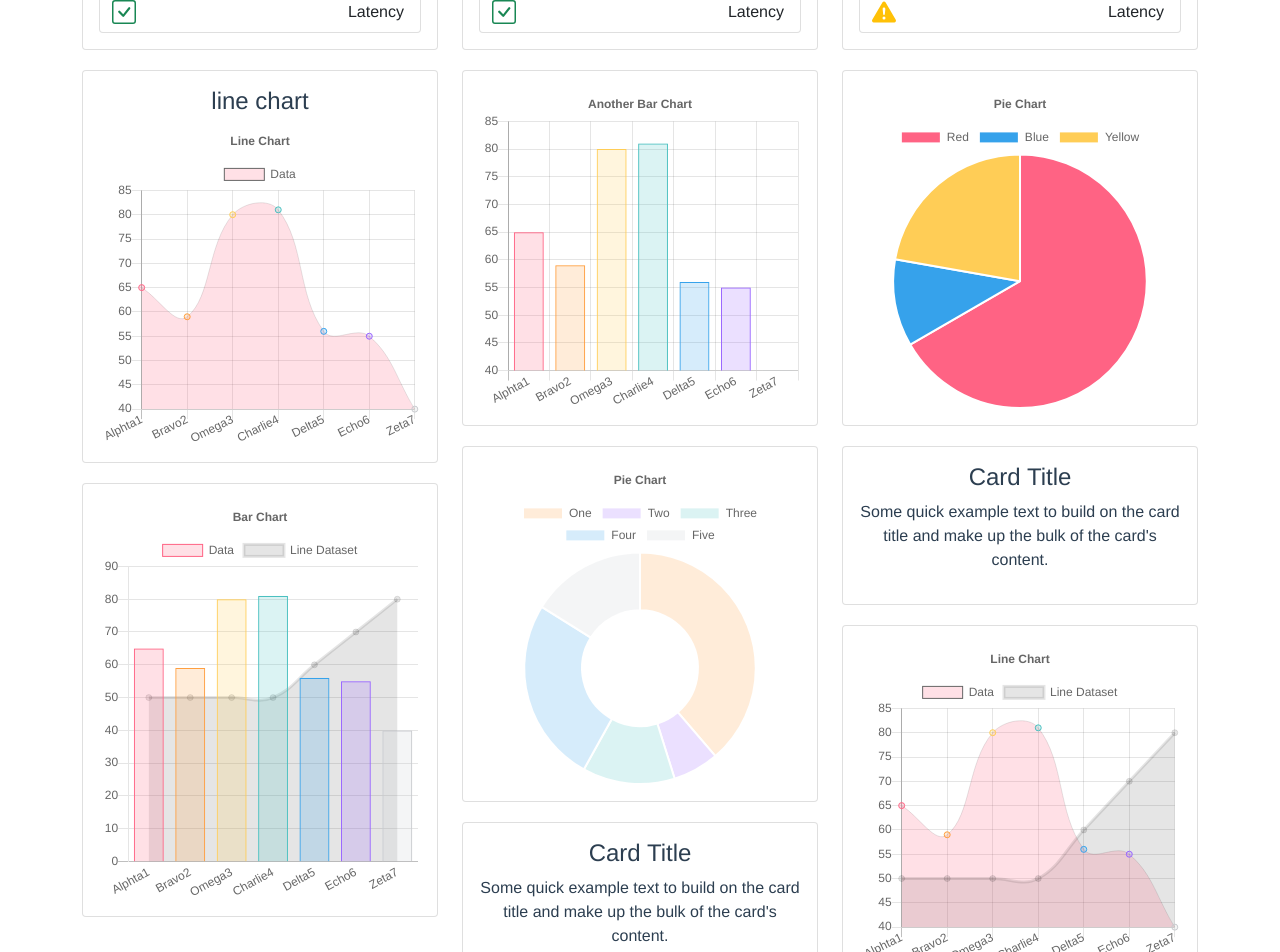
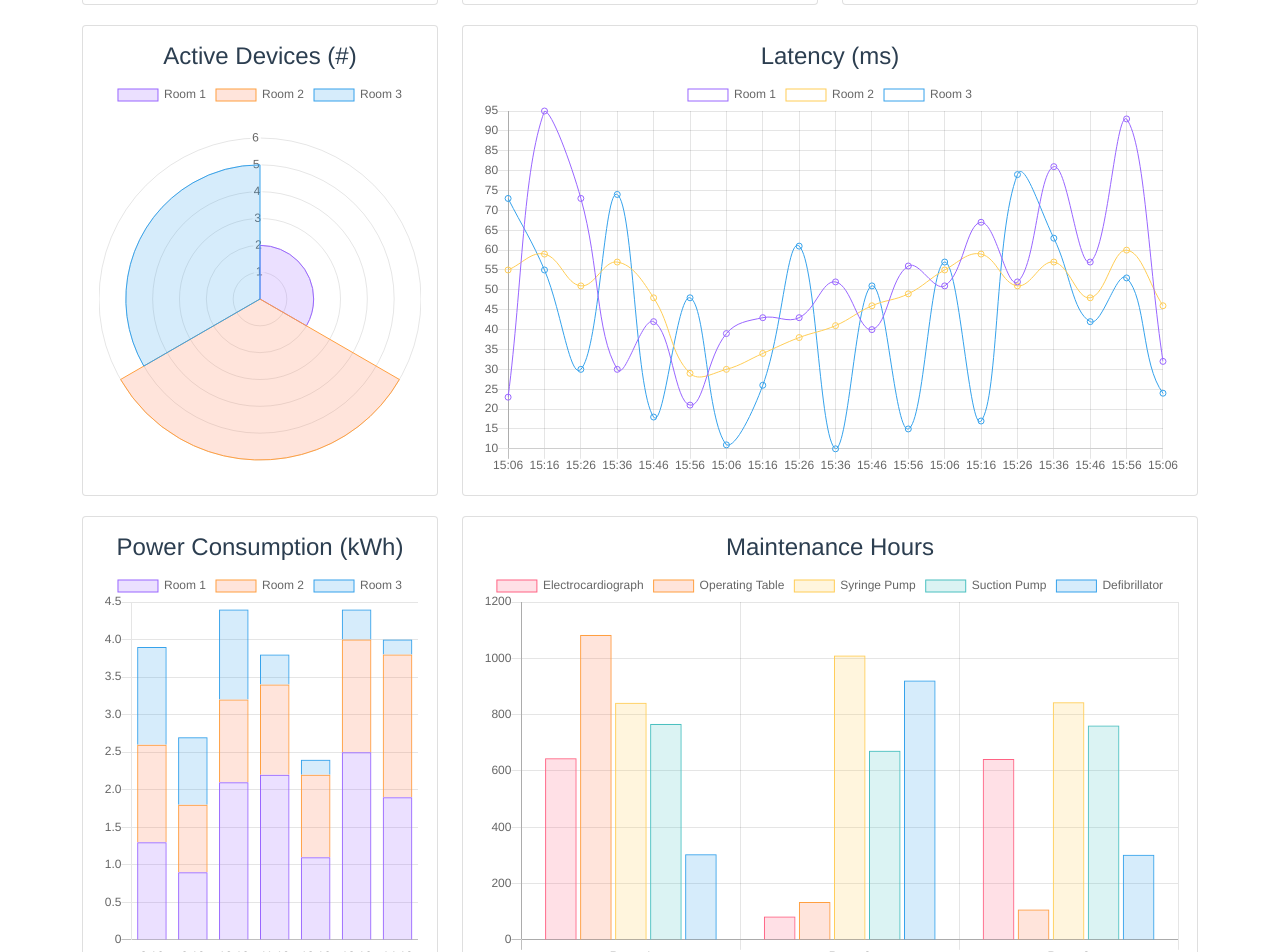
Before and after one commit to ErnoViitanen-LUT/platforms-dashboard, a Vue app: page / in a window 1280 px wide. Shown: the part 620-1572 px from the top of the page. Built offline with nearby package versions, Linux system fonts and the light colour scheme.

Commit message:
charts with data

```diff
--- a/package.json
+++ b/package.json
@@ -22,7 +22,7 @@
     "@kurkle/color": "^0.1.9",
     "bootstrap": "^5.1.3",
     "bootstrap-vue": "^2.21.2",
-    "chart.js": "2",
+    "chart.js": "2.9.4",
     "chartjs-adapter-luxon": "^1.1.0",
     "core-js": "^3.6.5",
     "gh-pages": "^3.2.3",
--- a/src/App.vue
+++ b/src/App.vue
@@ -4,24 +4,6 @@
       <b-row cols="1">
         <b-col>
           <b-card>
-            <b-card-text> <h2 class="card-title">Surgical Tech Dashboard</h2> </b-card-text>
-          </b-card>
-        </b-col>
-      </b-row>
-      <b-row cols="2">
-        <b-col>
-          <card :title="`Open alerts`" :text-large="openAlerts"></card>
-        </b-col>
-        <b-col>
-          <card :title="`Resolved incidents`" :text-large="resolvedIncidents"></card>
-        </b-col>
-      </b-row>
-
-      <b-row cols="1">
-        <b-col>
-          <b-card>
-            <b-card-text> <h4 class="card-title">Simulation Functions</h4> </b-card-text>
-
             <b-row cols="3">
               <b-col>
                 <button @click="simulateIncident" type="button" class="btn btn-warning">Simulate Incident</button>
@@ -36,33 +18,55 @@
           </b-card>
         </b-col>
       </b-row>
-      <b-row cols-md="2" cols-lg="3">
+      <b-row lg="1">
         <b-col>
+          <b-card>
+            <b-card-text> <h2 class="card-title">Surgical Tech Dashboard</h2> </b-card-text>
+          </b-card>
+        </b-col>
+      </b-row>
+      <b-row cols="2">
+        <b-col>
+          <card :title="`Open alerts`" :text-large="openAlerts"></card>
+        </b-col>
+        <b-col>
+          <card :title="`Completed tasks`" :text-large="completedTasks"></card>
+        </b-col>
+      </b-row>
+
+      <b-row>
+        <b-col md="6" lg="4">
           <card v-if="rooms[0]" :title="`Status of Room 1`" :text="status1" :items="rooms[0].statuslist"></card>
-          <b-card title="line chart"><LineChart :chartData="dataBar" :options="lineOptions" /></b-card>
-          <b-card><BarChart :chartData="dataMixed" :options="barOptions" /></b-card>
         </b-col>
         <b-col>
           <card v-if="rooms[1]" :title="`Status of Room 2`" :text="status2" :items="rooms[1].statuslist"></card>
-          <b-card><BarChart :chartData="dataBar" :options="horizontalOptions" /></b-card>
-          <b-card><DoughnutChart :chartData="dataDoughtnut" :options="pieOptions" /></b-card>
-
-          <card
-            :title="`Card Title`"
-            :text="`Some quick example text to build on the card title and make up the bulk of the card's content.`"
-          >
-          </card>
         </b-col>
         <b-col>
           <card v-if="rooms[2]" :title="`Status of Room 3`" :text="status3" :items="rooms[2].statuslist"></card>
-          <b-card><PieChart :chartData="dataPie" :options="pieOptions" /></b-card>
-          <card
-            :title="`Card Title`"
-            :text="`Some quick example text to build on the card title and make up the bulk of the card's content.`"
-          >
-          </card>
-          <b-card><LineChart :chartData="dataMixed" :options="lineOptions" /></b-card>
         </b-col>
+      </b-row>
+      <b-row cols-md="1" cols-lg="2">
+        <b-col md="12" lg="4">
+          <b-card title="Active Devices (#)"
+            ><doughnutChart :chartData="activeDevicesData" :options="activeDevicesOptions"
+          /></b-card>
+        </b-col>
+        <b-col md="12" lg="8">
+          <b-card title="Latency (ms)"><LineChart :chartData="latencyData" :options="latencyOptions" /></b-card>
+        </b-col>
+      </b-row>
+      <b-row cols-md="1" cols-lg="2">
+        <b-col md="12" lg="4">
+          <b-card title="Power Consumption (kWh)"
+            ><BarChart :chartData="powerConsumptionData" :options="powerConsumptionOptions"
+          /></b-card>
+        </b-col>
+        <b-col md="12" lg="8">
+          <b-card title="Maintenance Hours"
+            ><BarChart :chartData="maintenanceData" :options="maintenanceOptions"
+          /></b-card>
+        </b-col>
+        <b-col> </b-col>
       </b-row>
     </b-container>
   </div>
@@ -75,13 +79,6 @@ import PieChart from './components/PieChart.vue'
 import DoughnutChart from './components/DoughnutChart.vue'
 import List from './components/List.vue'
 import Card from './components/Card.vue'
-import FileBar from './assets/bar.json'
-import FilePie from './assets/pie.json'
-import FileMixed from './assets/mixed.json'
-import FileDoughnut from './assets/doughnut.json'
-import FileStatusOk from './assets/status-ok.json'
-import FileStatusFail from './assets/status-fail.json'
-import FileStatusMixed from './assets/status-mixed.json'
 import FileRoom1 from './assets/room1.json'
 import FileRoom2 from './assets/room2.json'
 import FileRoom3 from './assets/room3.json'
@@ -98,25 +95,32 @@ export default {
   },
   data() {
     return {
-      dataBar: FileBar,
-      dataPie: FilePie,
-      dataMixed: FileMixed,
-      dataDoughtnut: FileDoughnut,
+      colorNone: 'rgba(255, 99, 132, 0.0)',
+      backgroundColor: [
+        'rgba(255, 99, 132, 0.2)',
+        'rgba(255, 119, 74, 0.2)',
+        'rgba(255, 205, 86, 0.2)',
+        'rgba(75, 192, 192, 0.2)',
+        'rgba(54, 162, 235, 0.2)',
+        'rgba(153, 102, 255, 0.2)',
+        'rgba(201, 203, 207, 0.2)'
+      ],
+      borderColor: [
+        'rgb(255, 99, 132)',
+        'rgb(255, 159, 64)',
+        'rgb(255, 205, 86)',
+        'rgb(75, 192, 192)',
+        'rgb(54, 162, 235)',
+        'rgb(153, 102, 255)',
+        'rgb(201, 203, 207)'
+      ],
       simuStatus: 'success',
       rooms: [],
-      resolvedIncidentsCount: 0,
+      completedTasksCount: 0,
       isSimulating: false,
-      dataStatusMixed: FileStatusMixed,
-      /*[
-        { text: 'one', type: 'danger' },
-        { text: 'two', type: 'info' },
-        { text: 'three', type: 'success' },
-        { text: 'four', type: 'warning' }
-      ]*/
-      lineOptions: {
+      latencyOptions: {
         title: {
-          display: true,
-          text: 'Line Chart'
+          display: false
         },
         scales: {
           yAxes: [
@@ -124,38 +128,27 @@ export default {
               ticks: {
                 //min: 0,
                 //max: 300,
-                //stepSize: 100,
+                stepSize: 5
                 //reverse: true
                 //beginAtZero: true
               }
             }
           ]
-        }
-      },
-
-      horizontalOptions: {
-        title: {
-          display: true,
-          text: 'Another Bar Chart'
-        },
-        indexAxis: 'y',
-        legend: {
-          display: false
         },
         responsive: true,
-        maintainAspectRatio: true
+        maintainAspectRatio: false
       },
-
-      barOptions: {
+      powerConsumptionOptions: {
         title: {
-          display: true,
-          text: 'Bar Chart'
+          display: false
         },
         scales: {
           yAxes: [
             {
+              stacked: true,
               ticks: {
-                beginAtZero: true
+                beginAtZero: true,
+                stepSize: 0.5
               },
               gridLines: {
                 display: true
@@ -164,6 +157,7 @@ export default {
           ],
           xAxes: [
             {
+              stacked: true,
               gridLines: {
                 display: false
               }
@@ -176,12 +170,25 @@ export default {
         responsive: true,
         maintainAspectRatio: false
       },
-
-      pieOptions: {
+      maintenanceOptions: {
         title: {
-          display: true,
-          text: 'Pie Chart'
-        }
+          display: false
+        },
+        legend: {
+          display: true
+        },
+        responsive: true,
+        maintainAspectRatio: false
+      },
+      activeDevicesOptions: {
+        title: {
+          display: false
+        },
+        legend: {
+          display: true
+        },
+        responsive: true,
+        maintainAspectRatio: false
       }
     }
   },
@@ -205,8 +212,151 @@ export default {
       })
       return total + ' pcs'
     },
-    resolvedIncidents() {
-      return this.resolvedIncidentsCount + ' pcs'
+    completedTasks() {
+      return this.completedTasksCount + ' pcs'
+    },
+    activeDevicesData() {
+      if (this.rooms.length === 3) {
+        let data = {
+          labels: [this.rooms[0].name, this.rooms[1].name, this.rooms[2].name],
+          datasets: [
+            {
+              data: [this.rooms[0].activeDevices, this.rooms[1].activeDevices, this.rooms[2].activeDevices],
+              backgroundColor: [this.backgroundColor[5], this.backgroundColor[1], this.backgroundColor[4]],
+              borderColor: [this.borderColor[5], this.borderColor[1], this.borderColor[4]],
+              hoverOffset: 4,
+              borderWidth: 1
+            }
+          ]
+        }
+        return data
+      }
+      return {}
+    },
+    latencyData() {
+      if (this.rooms.length === 3) {
+        let d = new Date()
+        let h = d.getHours()
+        let m = d.getMinutes()
+        let labels = []
+        for (let i = 0; i < this.rooms[0].latency.length; i++) {
+          d.setMinutes(m - 10)
+          m = d.getMinutes()
+          labels.push(h.toString() + ':' + (m < 10 ? '0' : '') + m.toString())
+        }
+        let data = {
+          labels: labels.reverse(),
+          datasets: [
+            {
+              label: this.rooms[0].name,
+              data: this.rooms[0].latency,
+              backgroundColor: this.colorNone,
+              borderColor: this.borderColor[5],
+              hoverOffset: 4,
+              borderWidth: 1
+            },
+            {
+              label: this.rooms[1].name,
+              data: this.rooms[1].latency,
+              backgroundColor: this.colorNone,
+              borderColor: this.borderColor[2],
+              hoverOffset: 4,
+              borderWidth: 1
+            },
+            {
+              label: this.rooms[2].name,
+              data: this.rooms[2].latency,
+              backgroundColor: this.colorNone,
+              borderColor: this.borderColor[4],
+              hoverOffset: 4,
+              borderWidth: 1
+            }
+          ]
+        }
+        return data
+      }
+      return {}
+    },
+    maintenanceData() {
+      if (this.rooms.length === 3) {
+        let deviceDataset = []
+        let labels = []
+        this.rooms.forEach((room, i) => {
+          labels.push(room.name)
+
+          room.devices.forEach((device, i) => {
+            let dev = deviceDataset.find((d) => d.label === device.name)
+            if (dev) {
+              dev.data.push(device.maintenanceHours)
+            } else {
+              deviceDataset.push({
+                type: 'bar',
+                label: device.name,
+                backgroundColor: this.backgroundColor[i],
+                borderColor: this.borderColor[i],
+                data: [device.maintenanceHours],
+                borderWidth: 1
+              })
+            }
+          })
+        })
+        let data = {
+          labels: labels,
+          datasets: deviceDataset
+        }
+
+        return data
+      }
+      return {}
+    },
+    powerConsumptionData() {
+      if (this.rooms.length === 3) {
+        let d = new Date()
+        let h = d.getHours()
+        let m = d.getMinutes()
+        let labels = []
+        for (let i = 0; i < this.rooms[0].powerConsumption.length; i++) {
+          d.setHours(h - 1)
+          h = d.getHours()
+          labels.push(h.toString() + ':' + (m < 10 ? '0' : '') + m.toString())
+        }
+        let data = {
+          labels: labels.reverse(),
+          scales: {
+            x: {
+              stacked: true
+            },
+            y: {
+              stacked: true
+            }
+          },
+          datasets: [
+            {
+              backgroundColor: this.backgroundColor[5],
+              borderColor: this.borderColor[5],
+              borderWidth: 1,
+              label: this.rooms[0].name,
+              data: this.rooms[0].powerConsumption
+            },
+            {
+              backgroundColor: this.backgroundColor[1],
+              borderColor: this.borderColor[1],
+              borderWidth: 1,
+              label: this.rooms[1].name,
+              data: this.rooms[1].powerConsumption
+            },
+            {
+              backgroundColor: this.backgroundColor[4],
+              borderColor: this.borderColor[4],
+              borderWidth: 1,
+              label: this.rooms[2].name,
+              data: this.rooms[2].powerConsumption
+            }
+          ]
+        }
+        return data
+      }
+      return {}
     }
   },
   mounted() {
@@ -230,7 +380,9 @@ export default {
       let k = Math.floor(Math.random() * 3)
 
       this.rooms[i].statuslist[j].status = ['danger', 'success', 'warning'][k]
-      if (this.rooms[i].statuslist[j].status === 'success') this.resolvedIncidentsCount++
+      if (this.rooms[i].statuslist[j].status === 'success') this.completedTasksCount++
+
+      this.rooms[j].activeDevices += Math.max(Math.round(Math.random()) * 3 - 1, 0)
       if (this.isSimulating) setTimeout(this.simulateRandom, 300)
     },
     fillData() {
@@ -251,11 +403,12 @@ export default {
     simulateSuccess() {
       this.isSimulating = false
       this.rooms.forEach((room) => {
+        room.activeDevices = 2
         room.statuslist
           .filter((status) => status.status !== 'success')
           .forEach((status) => {
             status.status = 'success'
-            this.resolvedIncidentsCount++
+            this.completedTasksCount++
           })
       })
     },
--- a/src/assets/room1.json
+++ b/src/assets/room1.json
@@ -18,26 +18,30 @@
          "status": "success"
       }
    ],
-   "latency": {
-      "labels": [
-         "Alphta1",
-         "Bravo2",
-         "Omega3",
-         "Charlie4",
-         "Delta5",
-         "Echo6",
-         "Zeta7"
-      ],
-      "data": [50, 50, 50, 50, 60, 70, 80]
-   },
-   "device": {
-      "active": 4,
-      "total": 12,
-      "list": [{
-         "name": "Device 1"
-
-      }]
-   }
+   "latency": [23, 95, 73, 30, 42, 21, 39, 43, 43, 52, 40, 56, 51, 67, 52, 81, 57, 93, 32],
+   "powerConsumption": [1.3, 0.9, 2.1, 2.2, 1.1, 2.5, 1.9],
+   "activeDevices": 2,
+   "devices": [{
+         "name": "Electrocardiograph",
+         "maintenanceHours": 645
+      },
+      {
+         "name": "Operating Table",
+         "maintenanceHours": 1083
+      },
+      {
+         "name": "Syringe Pump",
+         "maintenanceHours": 842
+      },
+      {
+         "name": "Suction Pump",
+         "maintenanceHours": 767
+      },
+      {
+         "name": "Defibrillator",
+         "maintenanceHours": 304
+      }
+   ]
 
 
 }
--- a/src/assets/room2.json
+++ b/src/assets/room2.json
@@ -1,5 +1,5 @@
 {
-   "name": "Room 1",
+   "name": "Room 2",
    "statustext": "",
    "statuslist": [{
          "text": "Surgical Technology",
@@ -18,26 +18,31 @@
          "status": "success"
       }
    ],
-   "latency": {
-      "labels": [
-         "Alphta1",
-         "Bravo2",
-         "Omega3",
-         "Charlie4",
-         "Delta5",
-         "Echo6",
-         "Zeta7"
-      ],
-      "data": [50, 50, 50, 50, 60, 70, 80]
-   },
-   "device": {
-      "active": 4,
-      "total": 12,
-      "list": [{
-         "name": "Device 1"
-
-      }]
-   }
-
+   "dailyUsage": 40.345,
+   "latency": [55, 59, 51, 57, 48, 29, 30, 34, 38, 41, 46, 49, 55, 59, 51, 57, 48, 60, 46],
+   "powerConsumption": [1.3, 0.9, 1.1, 1.2, 1.1, 1.5, 1.9],
+   "monthlyUsage": [4239, 3920, 4548, 5123, 3259, 4138, 353, 4548, 5123, 3920, 10],
+   "activeDevices": 6,
+   "devices": [{
+         "name": "Electrocardiograph",
+         "maintenanceHours": 83
+      },
+      {
+         "name": "Operating Table",
+         "maintenanceHours": 134
+      },
+      {
+         "name": "Syringe Pump",
+         "maintenanceHours": 1010
+      },
+      {
+         "name": "Suction Pump",
+         "maintenanceHours": 672
+      },
+      {
+         "name": "Defibrillator",
+         "maintenanceHours": 921
+      }
+   ]
 
 }
--- a/src/assets/room3.json
+++ b/src/assets/room3.json
@@ -18,26 +18,32 @@
          "status": "warning"
       }
    ],
-   "latency": {
-      "labels": [
-         "Alphta1",
-         "Bravo2",
-         "Omega3",
-         "Charlie4",
-         "Delta5",
-         "Echo6",
-         "Zeta7"
-      ],
-      "data": [50, 50, 50, 50, 60, 70, 80]
-   },
-   "device": {
-      "active": 4,
-      "total": 12,
-      "list": [{
-         "name": "Device 1"
-
-      }]
-   }
+   "dailyUsage": 40.345,
+   "latency": [73, 55, 30, 74, 18, 48, 11, 26, 61, 10, 51, 15, 57, 17, 79, 63, 42, 53, 24, 29],
+   "powerConsumption": [1.3, 0.9, 1.2, 0.4, 0.2, 0.4, 0.2],
+   "monthlyUsage": [4239, 3920, 4548, 5123, 3259, 4138, 353, 4548, 5123, 3920, 10],
+   "activeDevices": 5,
+   "devices": [{
+         "name": "Electrocardiograph",
+         "maintenanceHours": 642
+      },
+      {
+         "name": "Operating Table",
+         "maintenanceHours": 108
+      },
+      {
+         "name": "Syringe Pump",
+         "maintenanceHours": 844
+      },
+      {
+         "name": "Suction Pump",
+         "maintenanceHours": 761
+      },
+      {
+         "name": "Defibrillator",
+         "maintenanceHours": 302
+      }
+   ]
 
 
 }
--- a/src/components/DoughnutChart.vue
+++ b/src/components/DoughnutChart.vue
@@ -1,9 +1,9 @@
 <script>
-import { Doughnut, Pie, mixins } from 'vue-chartjs'
+import { PolarArea, Pie, mixins } from 'vue-chartjs'
 const { reactiveProp } = mixins
 
 export default {
-  extends: Doughnut,
+  extends: PolarArea,
   mixins: [reactiveProp],
   props: {
     chartData: {
```
Also changed, not shown: 1 other file (tests, documents, lock files or other folders).
